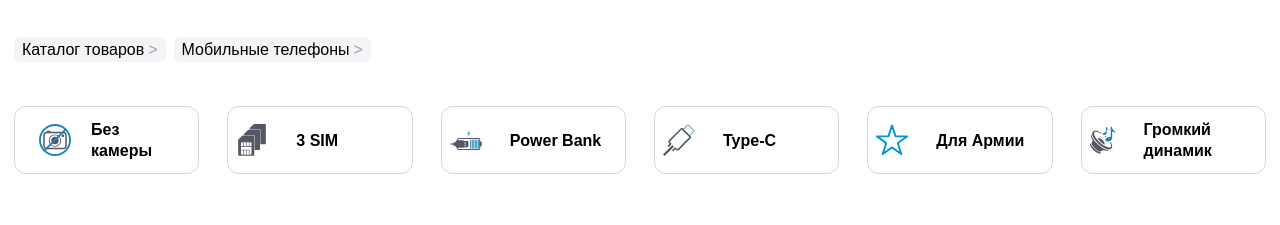
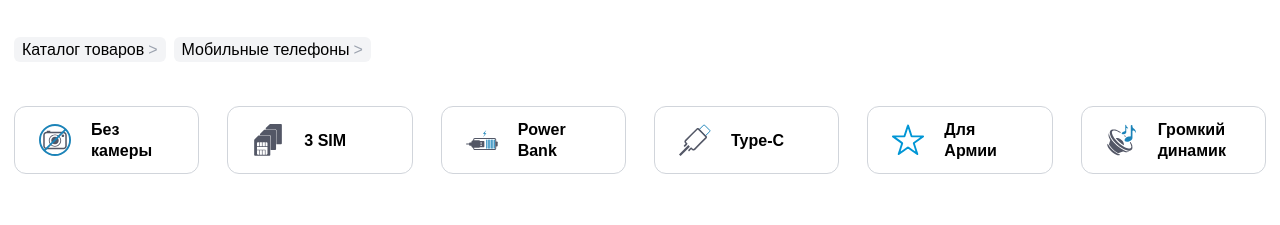
Before and after one commit to atemiks/maxvi-v2, a website: page public/series.html in a window 1280 px wide. Shown: the part 64-289 px from the top of the page. Drawn offline with Linux system fonts and the light colour scheme; a web font is replaced by a local one.

Commit message:
Увеличил отступы у ячеек подкатегорий

```diff
--- a/public/series.html
+++ b/public/series.html
@@ -262,7 +262,7 @@
 
             <a
               href=""
-              class="flex items-center gap-2 rounded-xl border border-gray-300 p-2 font-bold xl:gap-7"
+              class="grid grid-cols-[auto_1fr] items-center gap-2 rounded-xl border border-gray-300 p-2 font-bold xl:gap-5 xl:px-6"
             >
               <svg
                 class="block size-8"
@@ -291,7 +291,7 @@
 
             <a
               href=""
-              class="flex items-center gap-2 rounded-xl border border-gray-300 p-2 font-bold xl:gap-7"
+              class="grid grid-cols-[auto_1fr] items-center gap-2 rounded-xl border border-gray-300 p-2 font-bold xl:gap-5 xl:px-6"
             >
               <svg
                 class="block size-8"
@@ -348,7 +348,7 @@
 
             <a
               href=""
-              class="flex items-center gap-2 rounded-xl border border-gray-300 p-2 font-bold xl:gap-7"
+              class="grid grid-cols-[auto_1fr] items-center gap-2 rounded-xl border border-gray-300 p-2 font-bold xl:gap-5 xl:px-6"
             >
               <svg
                 class="block size-8"
@@ -378,7 +378,7 @@
 
             <a
               href=""
-              class="flex items-center gap-2 rounded-xl border border-gray-300 p-2 font-bold xl:gap-7"
+              class="grid grid-cols-[auto_1fr] items-center gap-2 rounded-xl border border-gray-300 p-2 font-bold xl:gap-5 xl:px-6"
             >
               <svg
                 class="block size-8"
@@ -403,7 +403,7 @@
 
             <a
               href=""
-              class="flex items-center gap-2 rounded-xl border border-gray-300 p-2 font-bold xl:gap-7"
+              class="grid grid-cols-[auto_1fr] items-center gap-2 rounded-xl border border-gray-300 p-2 font-bold xl:gap-5 xl:px-6"
             >
               <svg
                 class="block size-8"
```
